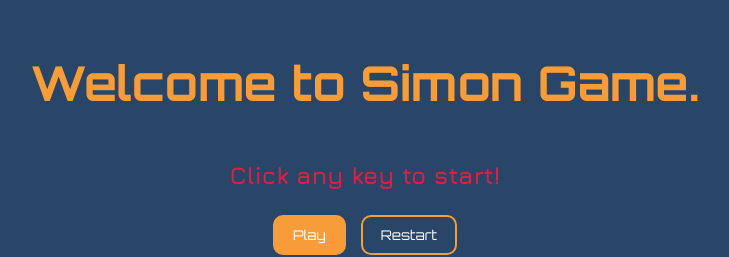
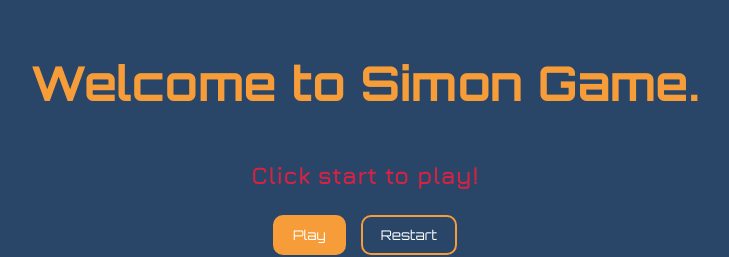
Before and after one commit to MehdiHossenFahim/simon-game, a plain HTML site: page index.html in a window 1280 px wide. Shown: the top 257 px of the page, without its empty margins (275-1004 px from the left). Drawn offline with nearby package versions, Linux system fonts and the light colour scheme.

Commit message:
updated h2

```diff
--- a/index.html
+++ b/index.html
@@ -20,7 +20,7 @@
   <body>
     <div class="title">
       <h1 id="level-title">Welcome to Simon Game.</h1>
-      <h2>Click any key to start!</h2>
+      <h2>Click start to play!</h2>
     </div>
     <div class="controls">
       <button id="play-btn">Play</button>
```
